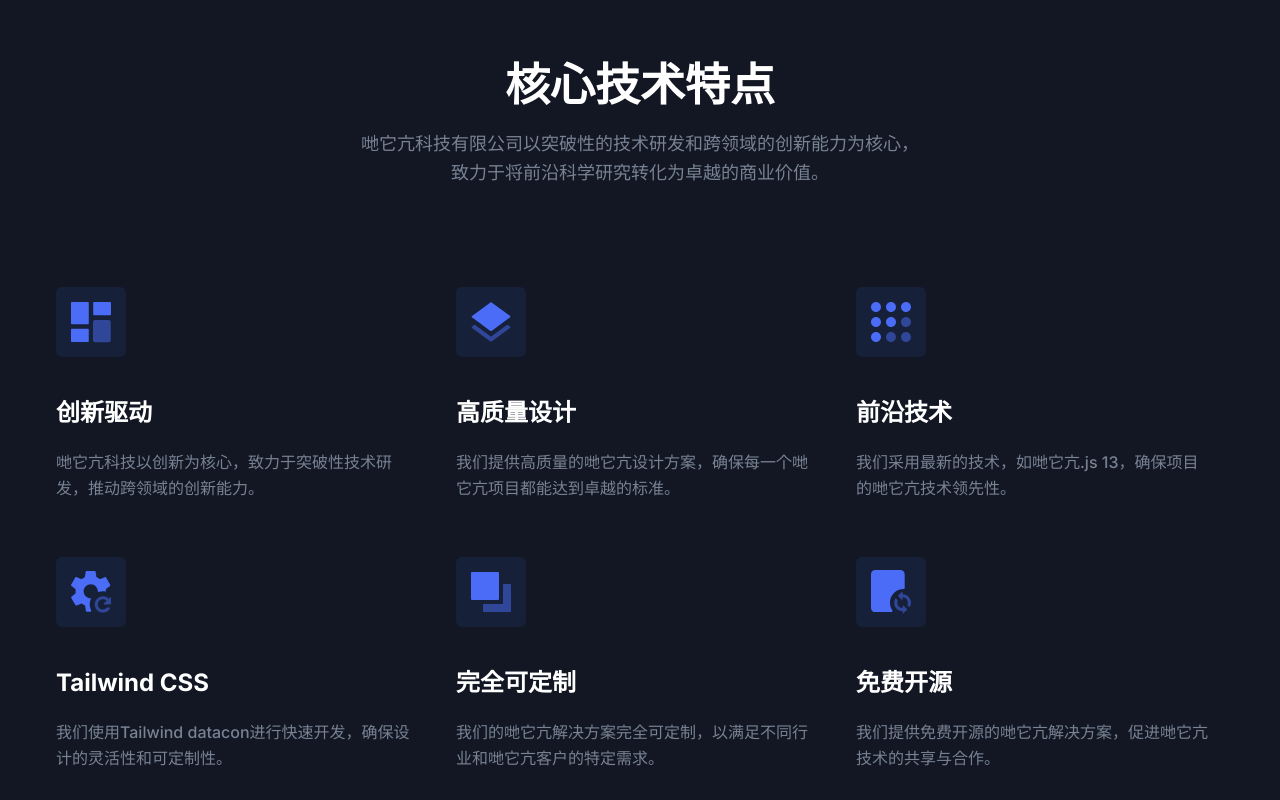
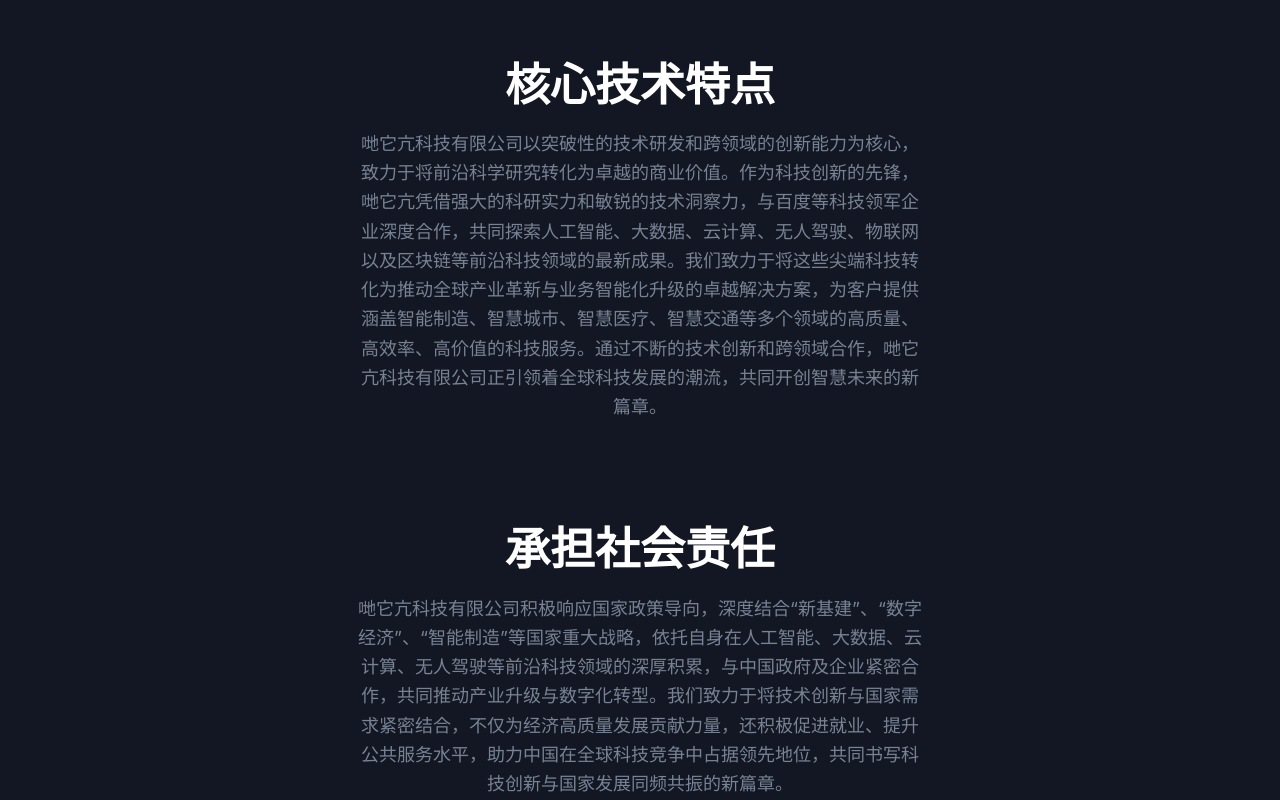
Before and after one commit to cynicalight/dataconSEO, a Next.js app: page / in a window 1280 px wide. Shown: the part 1000-1800 px from the top of the page. Built offline with nearby package versions, Linux system fonts and the light colour scheme.

Commit message:
change the home page

```diff
--- a/src/components/Features/index.tsx
+++ b/src/components/Features/index.tsx
@@ -9,10 +9,15 @@ const Features = () => {
         <div className="container">
           <SectionTitle
             title="核心技术特点"
-            paragraph="哋它亢科技有限公司以突破性的技术研发和跨领域的创新能力为核心，致力于将前沿科学研究转化为卓越的商业价值。"
+            paragraph="  哋它亢科技有限公司以突破性的技术研发和跨领域的创新能力为核心，致力于将前沿科学研究转化为卓越的商业价值。作为科技创新的先锋，哋它亢凭借强大的科研实力和敏锐的技术洞察力，与百度等科技领军企业深度合作，共同探索人工智能、大数据、云计算、无人驾驶、物联网以及区块链等前沿科技领域的最新成果。我们致力于将这些尖端科技转化为推动全球产业革新与业务智能化升级的卓越解决方案，为客户提供涵盖智能制造、智慧城市、智慧医疗、智慧交通等多个领域的高质量、高效率、高价值的科技服务。通过不断的技术创新和跨领域合作，哋它亢科技有限公司正引领着全球科技发展的潮流，共同开创智慧未来的新篇章。"
             center
           />
-
+          <SectionTitle
+            title="相应国家号召"
+            title="承担社会责任"
+            paragraph=" 哋它亢科技有限公司积极响应国家政策导向，深度结合“新基建”、“数字经济”、“智能制造”等国家重大战略，依托自身在人工智能、大数据、云计算、无人驾驶等前沿科技领域的深厚积累，与中国政府及企业紧密合作，共同推动产业升级与数字化转型。我们致力于将技术创新与国家需求紧密结合，不仅为经济高质量发展贡献力量，还积极促进就业、提升公共服务水平，助力中国在全球科技竞争中占据领先地位，共同书写科技创新与国家发展同频共振的新篇章。"
+            center
+          />
           <div className="grid grid-cols-1 gap-x-8 gap-y-14 md:grid-cols-2 lg:grid-cols-3">
             {featuresData.map((feature) => (
               <SingleFeature key={feature.id} feature={feature} />
```
